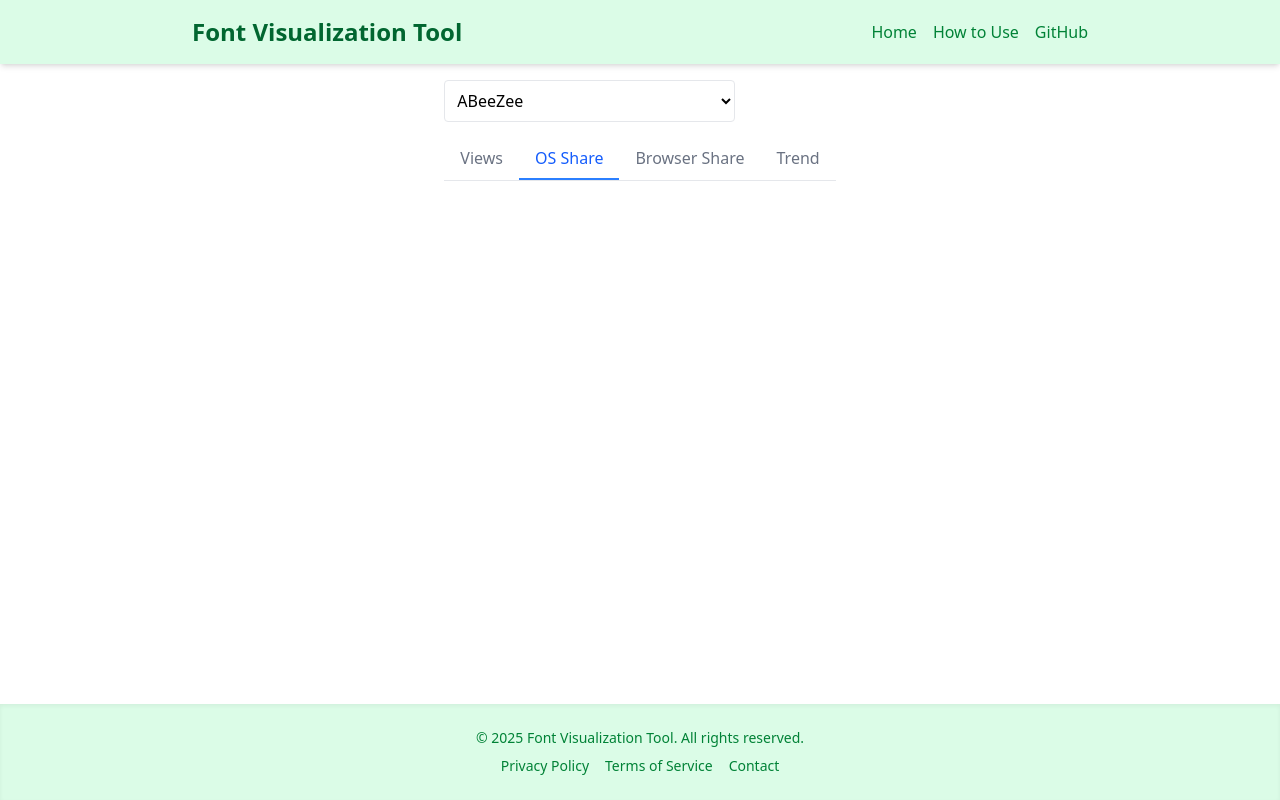
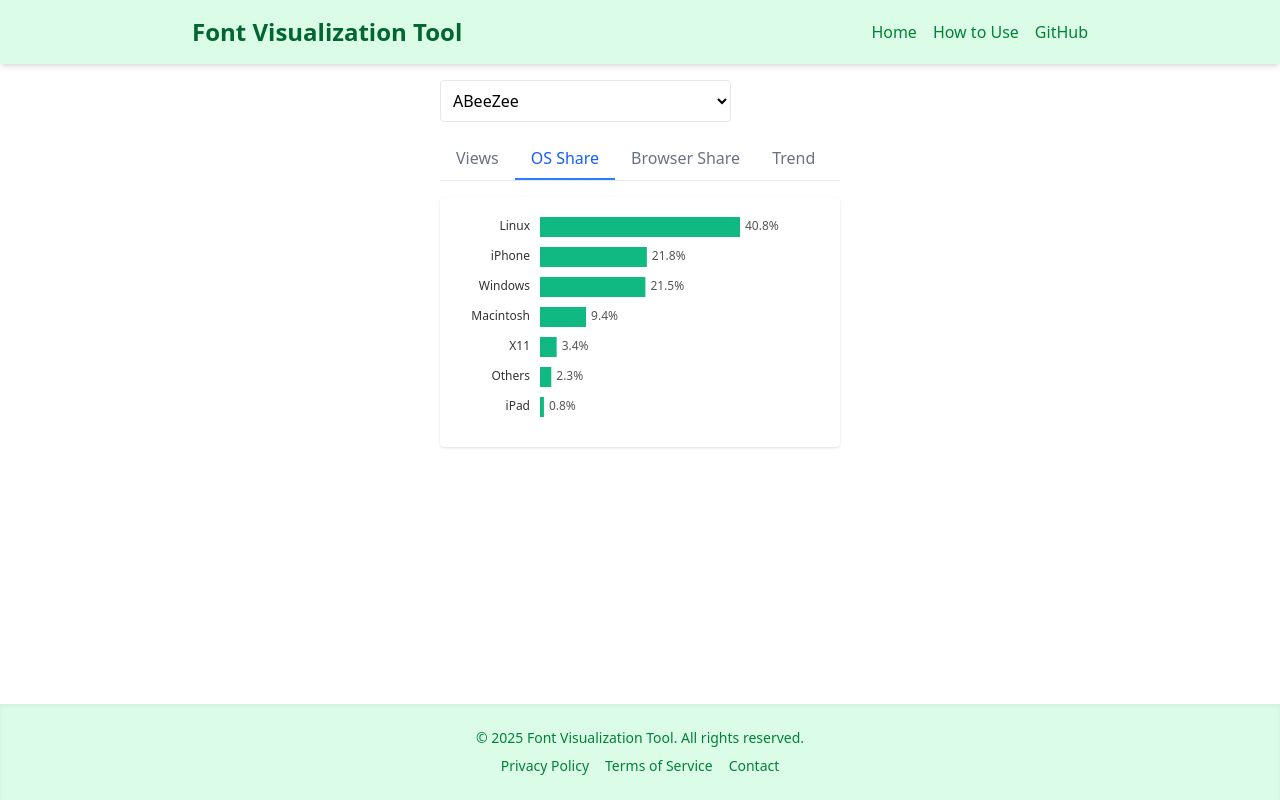
Before and after one commit to minmmmmin/font, a React (Vite) app: page / in a window 1280 px wide. Both pictures are taken after a click on the button "OS Share". Built offline with nearby package versions, Linux system fonts and the light colour scheme.

Commit message:
osの実装

```diff
--- a/src/components/graphs/OsShareGraph.jsx
+++ b/src/components/graphs/OsShareGraph.jsx
@@ -1,5 +1,59 @@
-const OsShareGraph = () => {
-  return null;
+import * as d3 from 'd3';
+
+const OSShareGraph = ({ data }) => {
+  if (!data || !data.viewsByOS) return null;
+
+  const osData = Object.entries(data.viewsByOS)
+    .map(([name, ratio]) => ({ name, ratio }))
+    .sort((a, b) => b.ratio - a.ratio);
+
+  const width = 400;
+  const height = 30 * osData.length + 40;
+  const margin = { top: 20, right: 100, bottom: 20, left: 100 };
+
+  const xScale = d3
+    .scaleLinear()
+    .domain([0, d3.max(osData, d => d.ratio)])
+    .range([0, width - margin.left - margin.right]);
+
+  return (
+    <svg width={width} height={height} className="bg-white shadow rounded">
+      {osData.map((d, i) => {
+        const barHeight = 20;
+        const y = margin.top + i * 30;
+        return (
+          <g key={d.name}>
+            <text
+              x={margin.left - 10}
+              y={y + barHeight / 2}
+              textAnchor="end"
+              alignmentBaseline="middle"
+              fontSize="12"
+              fill="#333"
+            >
+              {d.name}
+            </text>
+            <rect
+              x={margin.left}
+              y={y}
+              width={xScale(d.ratio)}
+              height={barHeight}
+              fill="#10B981"
+            />
+            <text
+              x={margin.left + xScale(d.ratio) + 5}
+              y={y + barHeight / 2}
+              alignmentBaseline="middle"
+              fontSize="12"
+              fill="#555"
+            >
+              {(d.ratio * 100).toFixed(1)}%
+            </text>
+          </g>
+        );
+      })}
+    </svg>
+  );
 };
 
-export default OsShareGraph;
+export default OSShareGraph;
```
